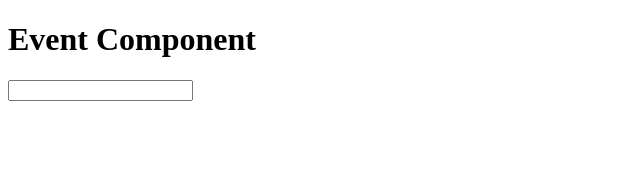
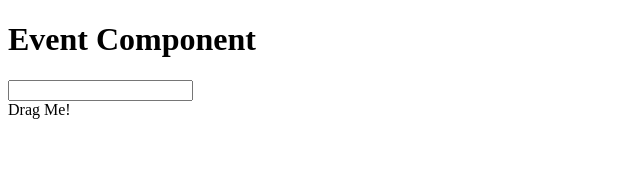
Before and after one commit to gauravcool/typescript-react-redux, a React (Create React App) app: page / in a window 1280 px wide. Shown: the top 191 px of the page, without its empty margins (0-640 px from the left). Built offline with nearby package versions, Linux system fonts and the light colour scheme.

Commit message:
handling drag events

```diff
--- a/src/events/EventComponent.tsx
+++ b/src/events/EventComponent.tsx
@@ -1,12 +1,16 @@
 const EventComponent: React.FC = () => {
     const onChange = (e: React.ChangeEvent<HTMLInputElement>) => {
         console.log(e);
+    };
 
+    const onDragStart = (e: React.DragEvent<HTMLDivElement>) => {
+        console.log(e);
     };
 
     return <div>
         <h1>Event Component</h1>
         <input onChange={e=>console.log(e)} />
+        <div draggable onDragStart={onDragStart}>Drag Me!</div>
     </div>
 };
 
```
